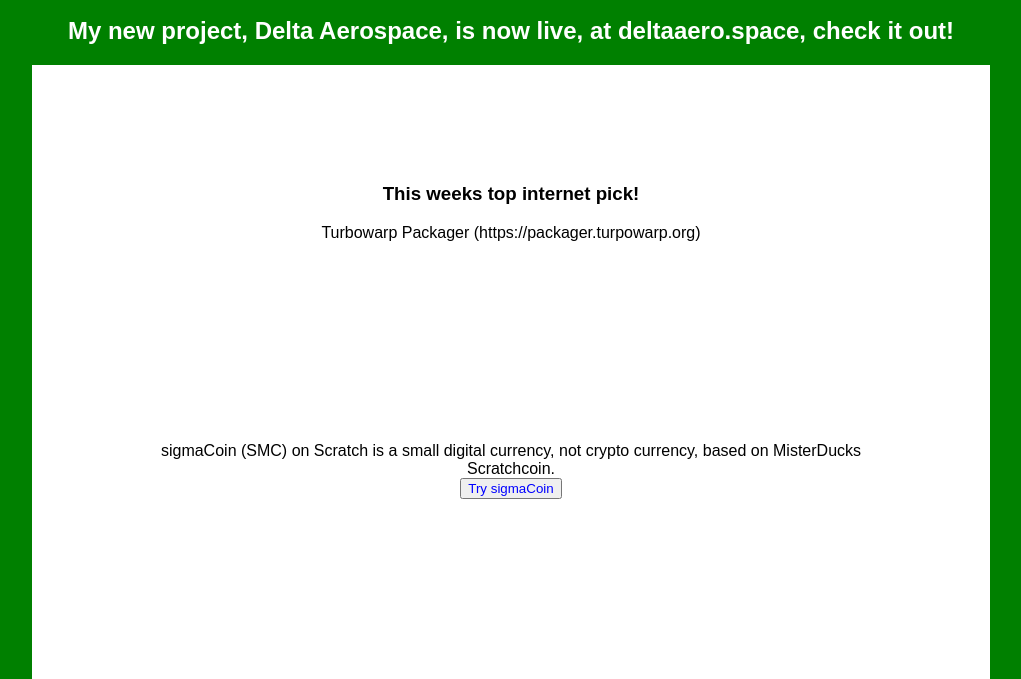
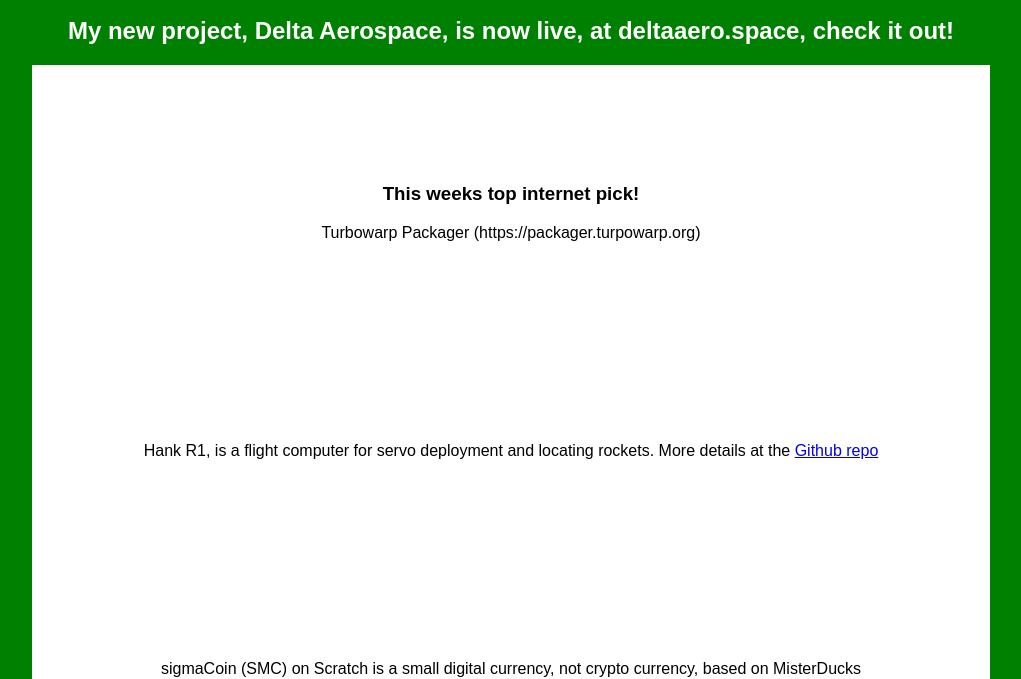
Before and after one commit to BigCart69421/bigcart69421.github.io, a plain HTML site: page index.html in a window 1280 px wide. Shown: the part 111-790 px from the top of the page, without its empty margins (129-1150 px from the left). Drawn offline with Linux system fonts and the light colour scheme.

Commit message:
Update index.html

```diff
--- a/index.html
+++ b/index.html
@@ -57,6 +57,7 @@ p {
 	<h2>You can find all of my lovely, internet-based games right here!</h2>
 	<h2>My new project, Delta Aerospace, is now live, at deltaaero.space, check it out!</h2>
 	<div><h3>This weeks top internet pick! <br></h3>Turbowarp Packager (https://packager.turpowarp.org)</div>
+	<div>Hank R1, is a flight computer for servo deployment and locating rockets. More details at the <a href="https://github.com/BigCart69421/Hank-Dual-Deployment">Github repo</a></div>
 	<div>sigmaCoin (SMC) on Scratch is a small digital currency, not crypto currency, based on MisterDucks Scratchcoin. <br><a href='https://scratch.mit.edu/projects/1049366644/'><button>Try sigmaCoin</button></a></div>
 	<div>The Scamazon Application Shop is a joint effort between Scamazon themselves, sussy34 and myself. You can find my Scratch games on here, as I will only list my HTML5 Games or Python 3 projects here.<br> <a href='https://sites.google.com/view/application-shop'><button>Application Shop</button></a></div></body>
         <div>Play "The Word Game", a simple game where you have to add prefixes and base words to make the daily word!<br><a href="https://bigcart69421.github.io/TheWordGame/"><button>The Word Game.</button></a></div>
```
